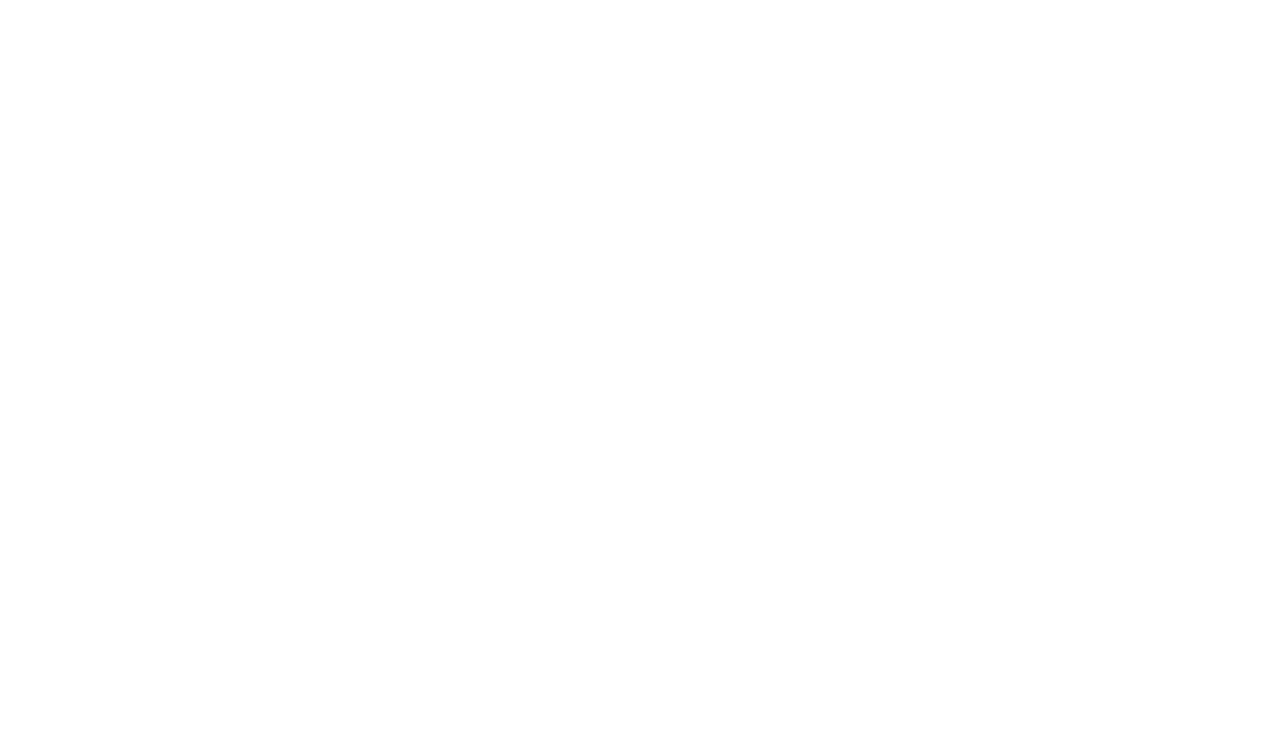
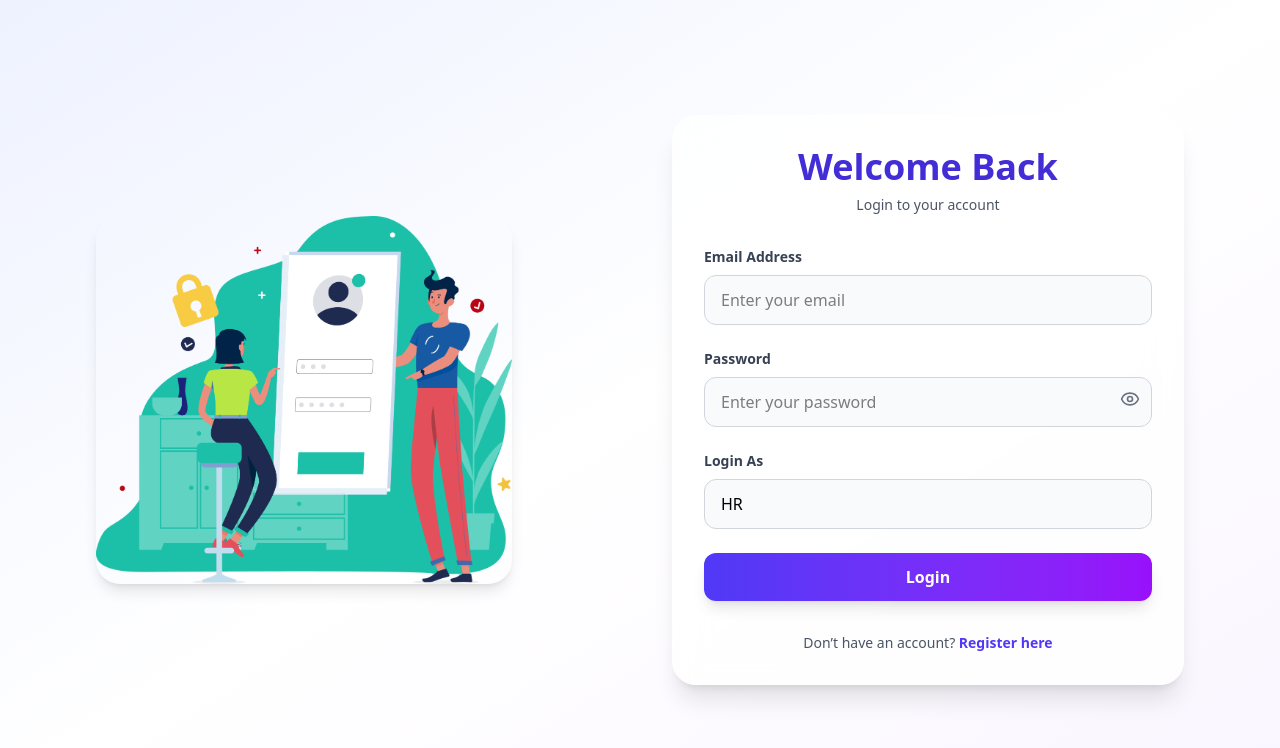
Before and after one commit to Sameersingh001/IMS_team_project, a React (Vite) app in the folder FrontEnd/: page /login in a window 1280 px wide. Before the commit this address had no page. Shown: the top 748 px of the page. Built offline with nearby package versions, Linux system fonts and the light colour scheme.

Commit message:
Sameer Added Login Form

```diff
--- a/FrontEnd/src/App.jsx
+++ b/FrontEnd/src/App.jsx
@@ -3,6 +3,7 @@ import { BrowserRouter as Router, Routes, Route } from "react-router-dom";
 import ApplicationForm from "./pages/Intern/ApplicationForm";
 import HomePage from "./pages/Landing/Home";
 import RegisterPage from "./Authentication/RegisterForm";
+import LoginPage from "./Authentication/LoginForm";
 
 function App() {
   return (
@@ -12,6 +13,8 @@ function App() {
           <Route path="/" element={<HomePage />} />
           <Route path="/apply" element={<ApplicationForm />} />
           <Route path="/register" element={<RegisterPage />} />
+          <Route path="/login" element={<LoginPage />} />
+
         </Routes>
 
     </Router>
--- a/FrontEnd/src/Authentication/LoginForm.jsx
+++ b/FrontEnd/src/Authentication/LoginForm.jsx
@@ -1,9 +1,183 @@
-import React from 'react'
+import React, { useState } from "react";
+import { Link, useNavigate } from "react-router-dom";
+import axios from "axios";
+import { Eye, EyeOff } from "lucide-react"; // 👁 icons
+import loginPng from "/loginPNG.webp";
 
-const LoginForm = () => {
+const LoginPage = () => {
+  const navigate = useNavigate();
+  const [formData, setFormData] = useState({
+    email: "",
+    password: "",
+    role: "HR", // Default role
+  });
+  const [loading, setLoading] = useState(false);
+  const [error, setError] = useState("");
+  const [success, setSuccess] = useState(false);
+  const [showPassword, setShowPassword] = useState(false);
+
+  // Handle input change
+  const handleChange = (e) => {
+    setFormData({
+      ...formData,
+      [e.target.name]: e.target.value,
+    });
+    setError(""); // Clear error on change
+  };
+
+  // Handle form submit
+  const handleSubmit = async (e) => {
+    e.preventDefault();
+    setLoading(true);
+    setError("");
+    setSuccess(false);
+
+    try {
+      const response = await axios.post(
+        "/api/login", // Replace with your backend endpoint
+        formData,
+        {
+          headers: {
+            "Content-Type": "application/json",
+          },
+          withCredentials: true,
+        }
+      );
+
+      if (response.status === 200) {
+        setSuccess(true);
+        // Navigate based on role
+        if (formData.role === "Admin") navigate("/Admin-Dashboard");
+        else navigate("/HR-Dashboard");
+      }
+    } catch (err) {
+      if (err.response?.status === 401) {
+        setError("Invalid email or password!");
+      } else {
+        setError("Login failed. Please try again.");
+      }
+      console.error("Login Error:", err);
+    } finally {
+      setLoading(false);
+    }
+  };
+
   return (
-    <div>LoginForm</div>
-  )
-}
+    <div className="min-h-screen flex justify-around items-center bg-gradient-to-br from-indigo-50 via-white to-purple-50 px-4 py-8 sm:py-12">
+      {/* Left side image */}
+      <img
+        src={loginPng}
+        alt="Login Illustration"
+        className="w-1/3 h-full object-cover rounded-3xl shadow-lg"
+      />
 
-export default LoginForm
+      {/* Form container */}
+      <div className="bg-white/80 backdrop-blur-lg shadow-xl rounded-3xl p-6 sm:p-8 w-full max-w-md sm:max-w-lg">
+        {/* Header */}
+        <div className="text-center mb-8">
+          <h2 className="text-3xl sm:text-4xl font-bold text-indigo-700 mb-2">
+            Welcome Back
+          </h2>
+          <p className="text-gray-600 text-sm">Login to your account</p>
+        </div>
+
+        {/* Error / Success Messages */}
+        {error && (
+          <div className="bg-red-50 border border-red-200 text-red-700 px-4 py-3 rounded-lg mb-6 text-sm">
+            {error}
+          </div>
+        )}
+        {success && (
+          <div className="bg-green-50 border border-green-200 text-green-700 px-4 py-3 rounded-lg mb-6 text-sm">
+            Login successful! Redirecting...
+          </div>
+        )}
+
+        {/* Login Form */}
+        <form onSubmit={handleSubmit} className="space-y-6">
+          {/* Email */}
+          <div>
+            <label className="block text-gray-700 font-semibold mb-2 text-sm">
+              Email Address
+            </label>
+            <input
+              type="email"
+              name="email"
+              value={formData.email}
+              onChange={handleChange}
+              placeholder="Enter your email"
+              className="w-full px-4 py-3 border border-gray-300 rounded-xl focus:ring-2 focus:ring-indigo-500 focus:border-indigo-500 outline-none transition duration-200 bg-gray-50"
+              required
+              disabled={loading}
+            />
+          </div>
+
+          {/* Password */}
+          <div>
+            <label className="block text-gray-700 font-semibold mb-2 text-sm">
+              Password
+            </label>
+            <div className="relative">
+              <input
+                type={showPassword ? "text" : "password"}
+                name="password"
+                value={formData.password}
+                onChange={handleChange}
+                placeholder="Enter your password"
+                className="w-full px-4 py-3 pr-10 border border-gray-300 rounded-xl focus:ring-2 focus:ring-indigo-500 focus:border-indigo-500 outline-none transition duration-200 bg-gray-50"
+                required
+                disabled={loading}
+              />
+              <button
+                type="button"
+                onClick={() => setShowPassword(!showPassword)}
+                className="absolute right-3 top-3 text-gray-500 hover:text-indigo-600"
+              >
+                {showPassword ? <EyeOff size={20} /> : <Eye size={20} />}
+              </button>
+            </div>
+          </div>
+
+          {/* Role Selection */}
+          <div>
+            <label className="block text-gray-700 font-semibold mb-2 text-sm">
+              Login As
+            </label>
+            <select
+              name="role"
+              value={formData.role}
+              onChange={handleChange}
+              className="w-full px-4 py-3 border border-gray-300 rounded-xl focus:ring-2 focus:ring-indigo-500 focus:border-indigo-500 outline-none transition duration-200 bg-gray-50 appearance-none"
+              disabled={loading}
+            >
+              <option value="HR">HR</option>
+              <option value="Admin">Admin</option>
+            </select>
+          </div>
+
+          {/* Submit Button */}
+          <button
+            type="submit"
+            disabled={loading}
+            className="w-full bg-gradient-to-r from-indigo-600 to-purple-600 text-white py-3 rounded-xl font-semibold hover:from-indigo-700 hover:to-purple-700 focus:ring-2 focus:ring-indigo-500 focus:outline-none transition duration-200 transform hover:scale-[1.02] disabled:opacity-50 disabled:cursor-not-allowed disabled:transform-none shadow-lg"
+          >
+            {loading ? "Logging in..." : "Login"}
+          </button>
+        </form>
+
+        {/* Footer */}
+        <p className="text-center text-gray-600 mt-8 text-sm">
+          Don’t have an account?{" "}
+          <Link
+            to="/register"
+            className="text-indigo-600 font-semibold hover:text-indigo-800 hover:underline transition duration-200"
+          >
+            Register here
+          </Link>
+        </p>
+      </div>
+    </div>
+  );
+};
+
+export default LoginPage;
--- a/FrontEnd/src/Authentication/RegisterForm.jsx
+++ b/FrontEnd/src/Authentication/RegisterForm.jsx
@@ -2,7 +2,7 @@ import React, { useState } from "react";
 import { Link, useNavigate } from "react-router-dom";
 import axios from "axios";
 import { Eye, EyeOff } from "lucide-react"; // 👁 import Lucide icons
-import loginPng from "../../public/loginPNG.webp";
+import loginPng from "/loginPNG.webp";
 
 const RegisterPage = () => {
   const navigate = useNavigate();
@@ -59,8 +59,8 @@ const RegisterPage = () => {
 
       if (response.status === 201 || response.status === 200) {
         setSuccess(true);
-        if (role === "Admin") navigate("/Admin-Login");
-        else navigate("/HR-Login");
+        if (role === "Admin") navigate("/Login");
+        else navigate("/Login");
       }
     } catch (err) {
       if (err.response?.status === 409) {
--- a/FrontEnd/src/pages/Landing/Home.jsx
+++ b/FrontEnd/src/pages/Landing/Home.jsx
@@ -1,6 +1,6 @@
 import React from "react";
 import { Link } from "react-router-dom";
-import Graphura from "../../../public/GraphuraLogo.jpg"
+import Graphura from "/GraphuraLogo.jpg"
 
 const HomePage = () => {
   return (
```
